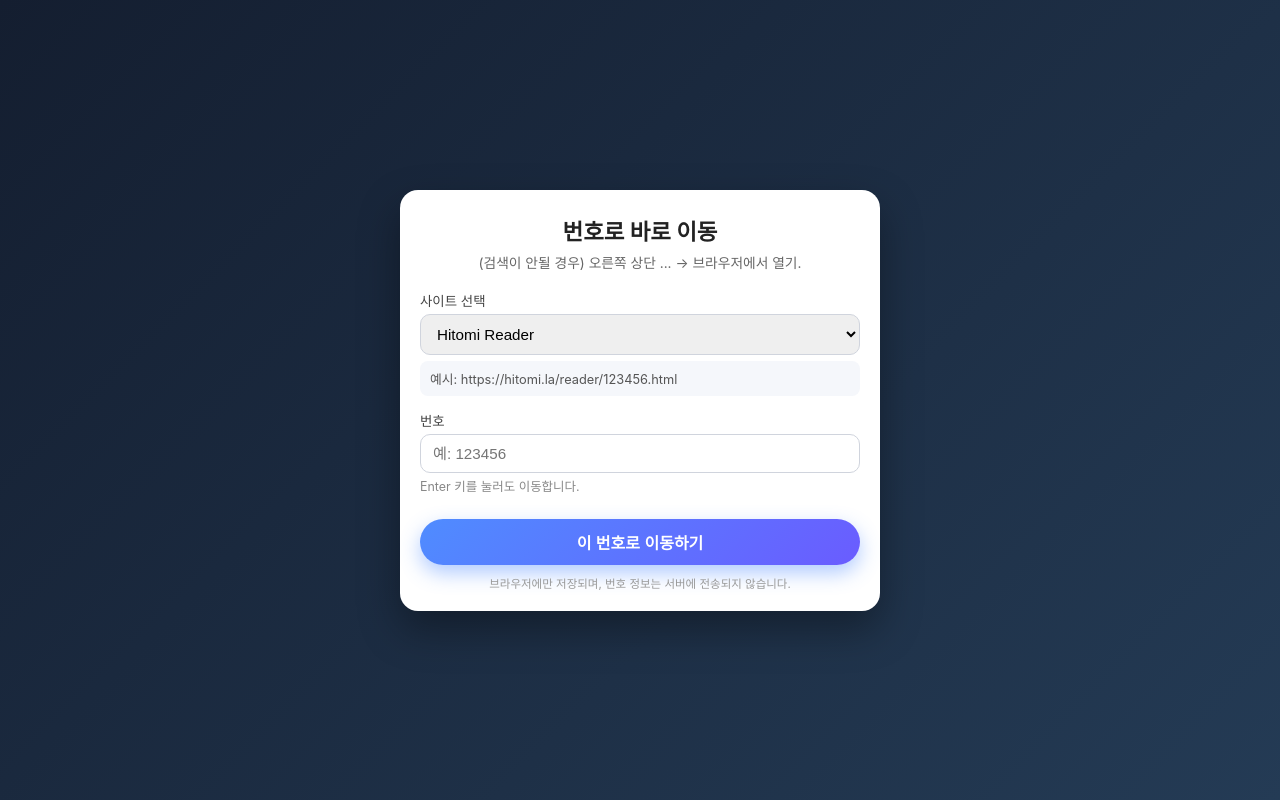
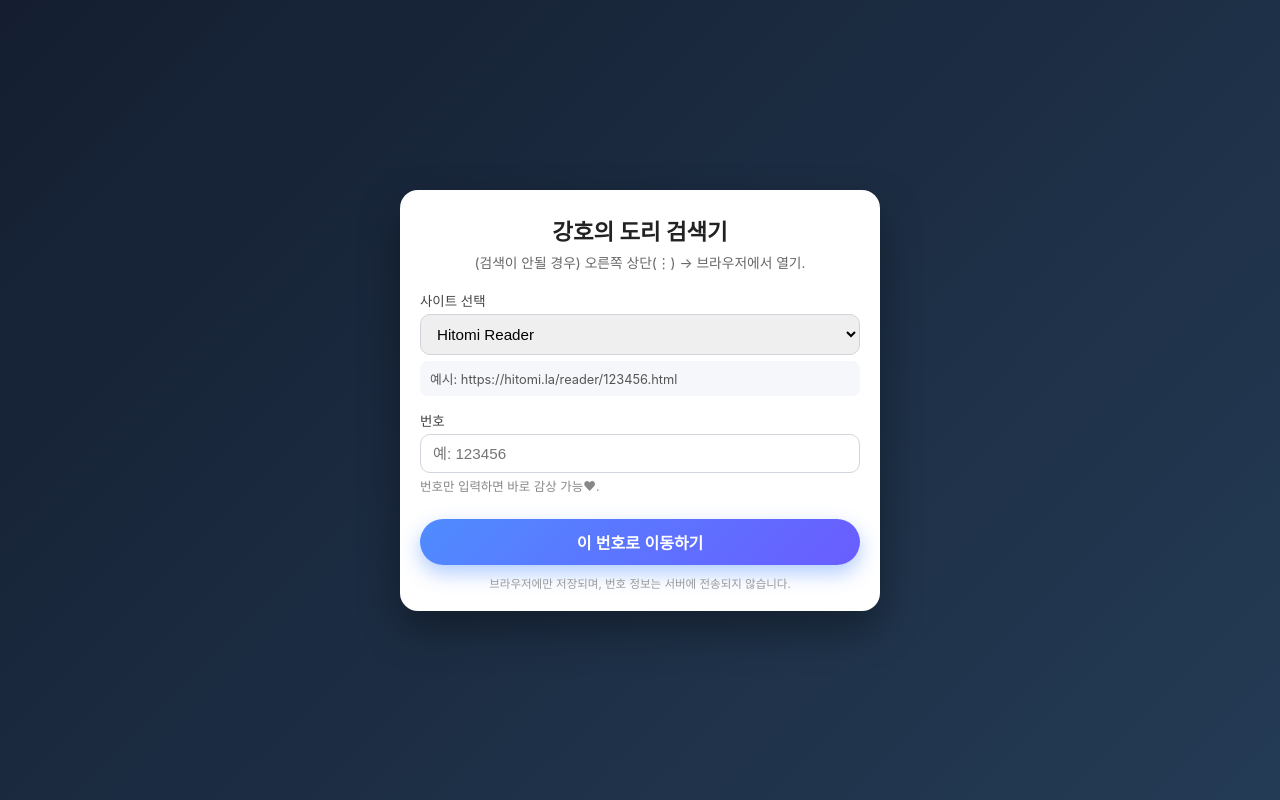
Before and after one commit to like162222-tech/dreamloader91, a plain HTML site: page index.html in a window 1280 px wide. Drawn offline with Linux system fonts and the light colour scheme.

Commit message:
Update index.html

```diff
--- a/index.html
+++ b/index.html
@@ -160,10 +160,10 @@
 </head>
 <body>
   <div class="card">
-    <h1>번호로 바로 이동</h1>
-    <p class="sub">(검색이 안될 경우) 오른쪽 상단 ... → 브라우저에서 열기.</p>
+    <h1>강호의 도리 검색기</h1>
+    <p class="sub">(검색이 안될 경우) 오른쪽 상단(⋮) → 브라우저에서 열기.</p>
 
-    <!-- 사이트 선택 -->
+    <!-- 사이트 선택(바꾸지 마세요) -->
     <div class="field">
       <label for="siteSelect">사이트 선택</label>
       <select id="siteSelect">
@@ -182,7 +182,7 @@
         autocomplete="off"
         placeholder="예: 123456"
       >
-      <div class="hint">Enter 키를 눌러도 이동합니다.</div>
+      <div class="hint">번호만 입력하면 바로 감상 가능♥.</div>
     </div>
 
     <!-- 이동 버튼 -->
```
